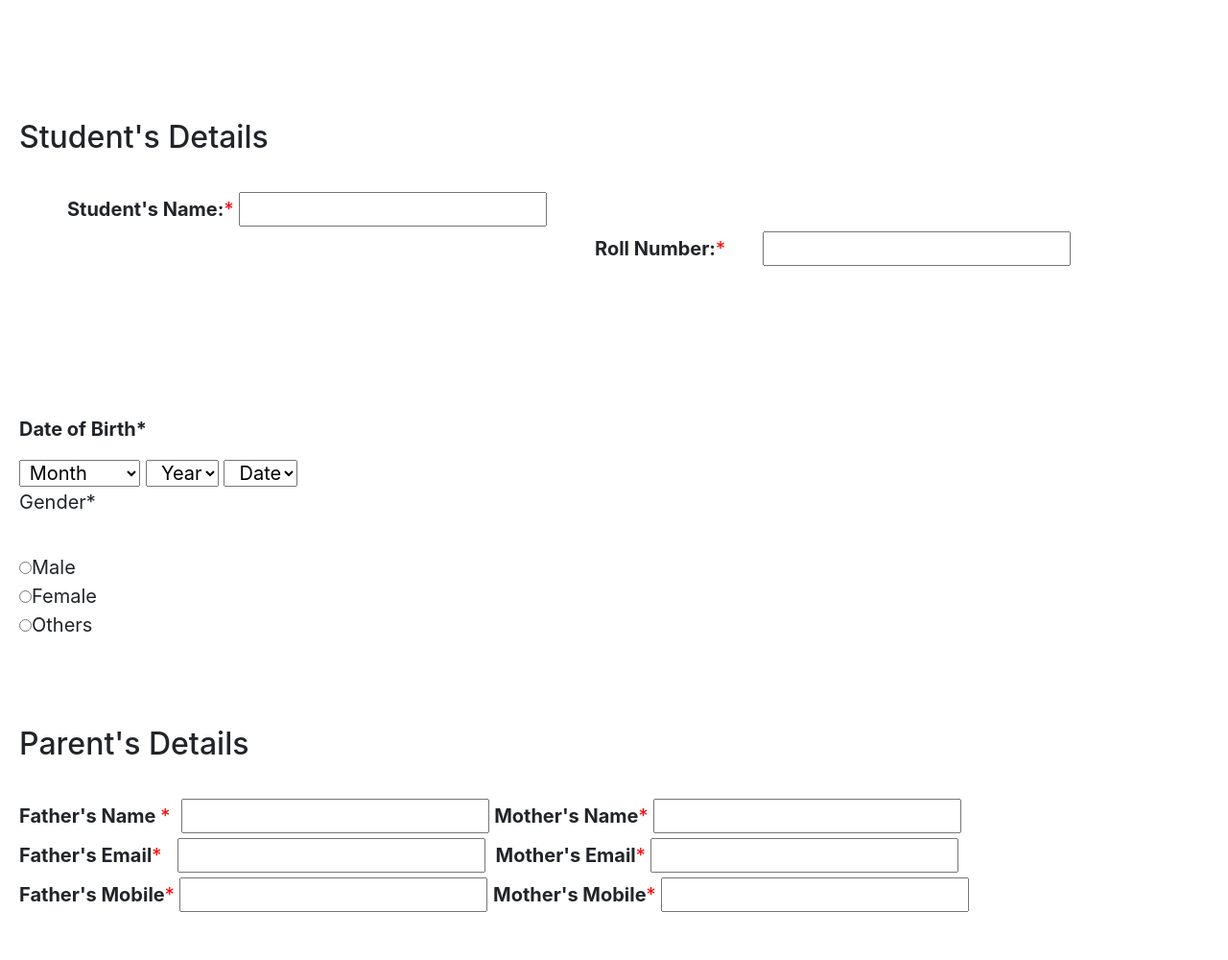
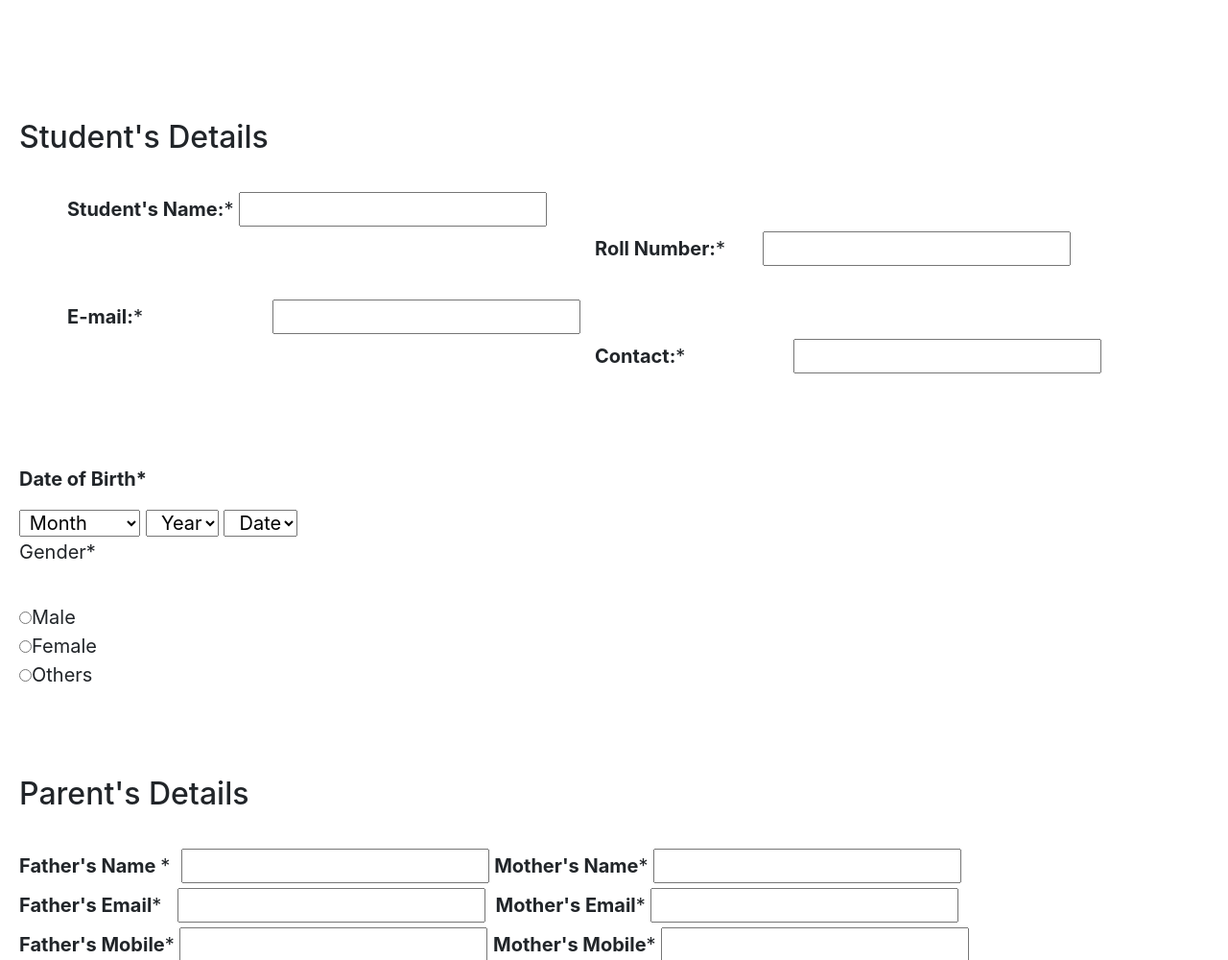
Before and after one commit to DevilAeron/edtech_rubix, a Python web app: template app/templates/add_stu.html in a window 1280 px wide. Shown: the part 356-1356 px from the top of the page at 96% size. Run offline with Jinja, Linux system fonts and the light colour scheme; the template is opened without the code that fills it, so the values that code supplies are empty; some libraries are stand-ins or nearby versions.

Commit message:
Update add_stu.html

```diff
--- a/app/templates/add_stu.html
+++ b/app/templates/add_stu.html
@@ -24,6 +24,7 @@
     <link rel="stylesheet" href="css/animate.css">
     <link rel="stylesheet" href="css/slicknav.css">
     <link rel="stylesheet" href="css/style.css">
+    <style type="text/css">.button3, .button1 {border-radius: 12px;}</style>
     <!-- <link rel="stylesheet" href="css/responsive.css"> -->
 </head>
 
@@ -101,17 +102,23 @@
         <div class="colums" style="font-size: 20px">
           <div class="item" style="margin-left: 20px">
             <br>
-            <label for="name"> <strong style="margin-left: 50px">Student's Name:</strong><span style="color: red">*</span></label>
-            <input id="name" type="text" name="name" required/>
+            <form>
+            <label for="MRN"> <strong style="margin-left: 50px">Student's Name:</strong><span>*</span></label>
+            <input id="MRN" type="text" name="MRN" required/>
 
-            <label for="rno"> <strong style="margin-left: 600px">Roll Number:</strong><span style="color: red">*&nbsp&nbsp&nbsp&nbsp&nbsp&nbsp</span></label>
-            <input id="rno" type="text" name="rno" required/>
+            <label for="qwe"> <strong style="margin-left: 600px">Roll Number:</strong><span>*&nbsp&nbsp&nbsp&nbsp&nbsp&nbsp</span></label>
+            <input id="qwe" type="text" name="qwe" required/>
             <br><br>
+            <label for="qwe"> <strong style="margin-left: 50px">E-mail:</strong><span>*&nbsp&nbsp&nbsp&nbsp&nbsp&nbsp&nbsp&nbsp&nbsp&nbsp&nbsp&nbsp&nbsp&nbsp&nbsp&nbsp&nbsp&nbsp&nbsp&nbsp&nbsp&nbsp&nbsp</span></label>
+            <input id="qwe" type="text" name="qwe" required/>
+
+            <label for="qwe"> <strong style="margin-left: 600px">Contact:</strong><span>*&nbsp&nbsp&nbsp&nbsp&nbsp&nbsp&nbsp&nbsp&nbsp&nbsp&nbsp&nbsp&nbsp&nbsp&nbsp&nbsp&nbsp&nbsp&nbsp</span></label>
+            <input id="qwe" type="text" name="qwe" required/>
             <br>
           </div>
           <br><br><br>
           <div class="Date" style="margin-left: 20px">
-           <strong><p>Date of Birth<span>*</span></p></strong> <select name="mob">
+           <strong><p>Date of Birth<span>*</span></p></strong> <select name="Adm_m">
 <option>&nbspMonth</option>
 <option value="January">January</option>
 <option value="Febuary">Febuary</option>
@@ -126,7 +133,7 @@
 <option value="November">November</option>
 <option value="December">December</option>
 </select>
-          <select name="yob">
+          <select name="Adm_y">
 <option>&nbsp&nbspYear</option>
 
 <option value="2019">2019</option>
@@ -150,7 +157,7 @@
 <option value="2018">2001</option>
 <option value="2018">2000</option>
 </select>
-         <select name="dob">
+         <select name="Adm_z">
 <option>&nbsp&nbspDate</option>
 
 <option value="1">1</option>
@@ -198,24 +205,32 @@
           <h2 id="rider2" style="margin-left: 20px">Parent's Details</h2>
           <br>
           <div class="Parents" style="margin-left: 20px">
-            <label for="fname"><strong>Father's Name&nbsp</strong><span style="color: red">*</span>&nbsp</label>
-            <input id="fname" type="text" name="fname">
-            <label for="mname"><strong>Mother's Name</strong><span style="color: red">*</span></label>
-            <input id="mname" type="text" name="mname">
+            <label for="FName"><strong>Father's Name&nbsp</strong><span>*</span>&nbsp</label>
+            <input id="FName" type="text" name="FName">
+            <label for="MName"><strong>Mother's Name</strong><span>*</span></label>
+            <input id="MName" type="text" name="MName">
           </div>
           <div class="Parents" style="margin-left: 20px">
-            <label for="femail"><strong>Father's Email</strong><span style="color: red">*</span>&nbsp&nbsp</label>
-            <input id="femail" type="email" name="email" />
-            <label for="memail"><strong>&nbspMother's Email</strong><span style="color: red">*</span></label>
-            <input id="memail" type="email" name="email" />
+            <label for="email"><strong>Father's Email</strong><span>*</span>&nbsp&nbsp</label>
+            <input id="email" type="text" name="email" />
+            <label for="email"><strong>&nbspMother's Email</strong><span>*</span></label>
+            <input id="email" type="text" name="email" />
           </div>
           <div class="Parents" style="margin-left: 20px">
-            <label for="fphone"><strong>Father's Mobile</strong><span style="color: red">*</span></label>
-            <input id="fphone" type="tel" name="Fphone" required/>
-            <label for="mphone"><strong>Mother's Mobile</strong><span style="color: red">*</span></label>
-            <input id="mphone" type="tel" name="Mphone" required/>
+            <label for="Fphone"><strong>Father's Mobile</strong><span>*</span></label>
+            <input id="Fphone" type="tel" name="Fphone" required/>
+            <label for="Mphone"><strong>Mother's Mobile</strong><span>*</span></label>
+            <input id="Mphone" type="tel" name="Mphone" required/>
           </div>
+          <div class="btn-block" style="margin-top: 20px;margin-left: 20px">
+          <button class="button button1" type="submit" value="Submit">Submit</button>
+          <button class="button button3" type="reset" value="Reset">Reset</button>
         </div>
+           </form>
+
+    </div>
+        </div>
+
         <br><br>
 
     <!-- testimonial_area_start -->
@@ -265,6 +280,8 @@
             </div>
         </div>
     </div>
+
+
     <!-- testimonial_area_end -->
 
     <!-- our_courses_start -->
```
